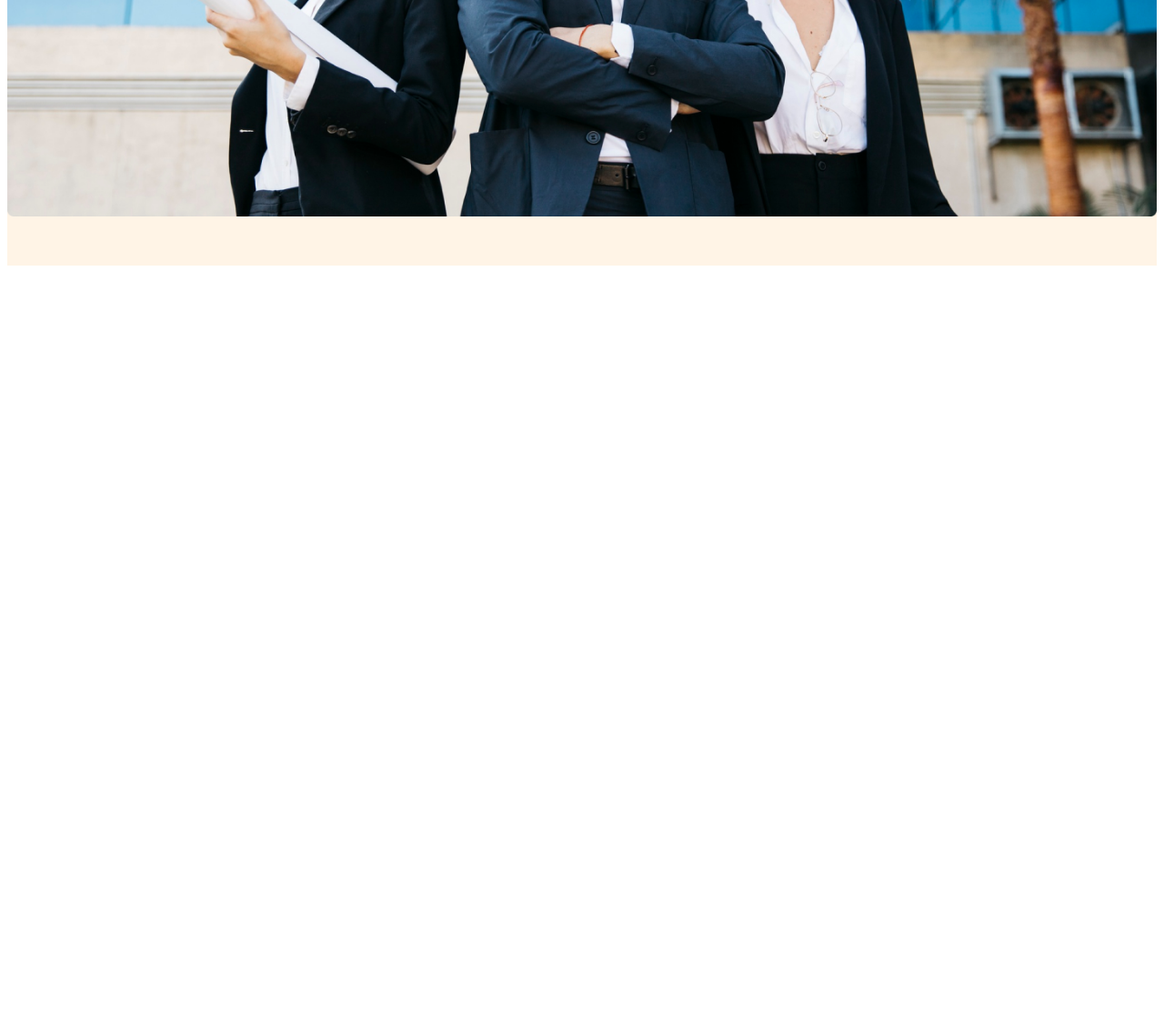
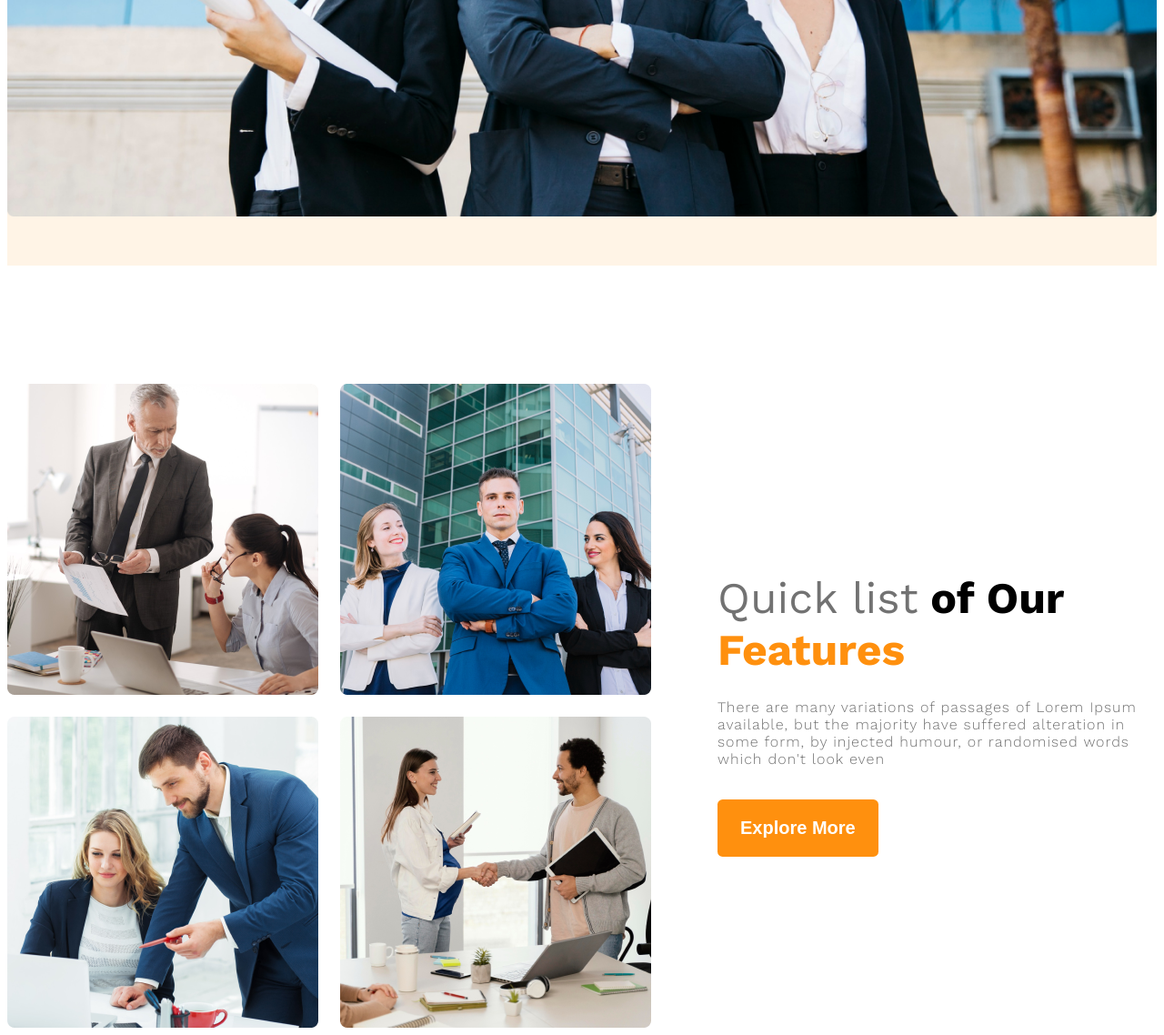
Before and after one commit to ToHa007/First-Responsive-Website, a plain HTML site: page index.html in a window 1280 px wide. Shown: the part 932-2070 px from the top of the page at 91% size. Before the commit the page ends 1232 px from the top, so only its background shows below. Drawn offline with nearby package versions, Linux system fonts and the light colour scheme.

Commit message:
added sections and teams and images

```diff
--- a/index.html
+++ b/index.html
@@ -41,10 +41,26 @@ Group of Architects
 </div>
 
   </header>
+<main class="teams display-flex">
+
+<section class="teams-image">
+ <img src="images/team1.png" alt="">
+ <img src="images/team2.png" alt="">
+ <img src="images/team3.png" alt="">
+ <img src="images/team4.png" alt="">
 
 
 
-<main>
+</section>
+
+<section class="teamtext">
+<div><h3><span class="quicklist text-light-gray">Quick list</span><span class="ofour"> of Our</span>  <br> <span class="ofour text-primary"> Features</span></h3></div>
+<p class="text-light-gray teamp">There are many variations of passages of Lorem Ipsum available, but the majority have suffered alteration in some form, by injected humour, or randomised words which don't look even</p>
+<button class="button-primary">Explore More</button>
+</section>
+
+
+
 
 </main>
 
--- a/style.css
+++ b/style.css
@@ -12,11 +12,11 @@
 .display-flex{
     display: flex;
 }
-/* Dard 02 */
+/* Dark 02 */
 .text-gray{
     color: #424242;
 }
-/* Dard 03 */
+/* Dark 03 */
 .text-light-gray{
     color: #727272;
 }
@@ -33,6 +33,11 @@ font-weight: 600;
 padding: 20px 25px;
 border-radius: 0.35rem;
 border: none;
+
+}
+/* text color */
+.text-primary{
+    color: #FF900E;
 
 }
 
@@ -76,21 +81,65 @@ align-items: center;
     width:100%;
 
 }
+main > section{
+    margin-top: 130px;
+}
+
+.teams{
+    align-items: center;
+}
+.teams-image{
+    display: grid;
+    grid-template-columns: repeat(2,1fr);
+    gap: 24px;
+}
+.quicklist{
+    font-weight: 400;
+    font-size: 3rem;
+}
+.ofour{
+    font-weight: 700;
+    font-size: 3rem;
+}
+
+.teamp{
+    font-weight: 300;
+ letter-spacing: 1px;
+   margin-top: 25px;
+   margin-bottom: 35px;
+}
+.teamtext{
+    margin-left: 73px;
+    max-width: 573px;
+}
+
+
+
 /* small device */
 @media screen and (max-width:576px) {
-    .navbar, .menuul{
+    .navbar, .menuul, .teams{
      flex-direction: column;
     }
+    .teams-image{
+        grid-template-columns: repeat(1,1fr);
+
+    }
+    .teamtext{
+    margin-left: 20px;}
 
 }
 /* medium device */
 @media screen and (min-width:576px) and (max-width:992px) {
-        .navbar, .menuul{
+        .navbar, .menuul, .teams{
      flex-direction: column;
     }
 .banner-title{
     font-size: 3rem;
 }
+    .teams-image{
+        grid-template-columns: repeat(2,1fr);
 
-
+    }
+ .teamtext{
+    margin-left: 30px;}
 }
```
